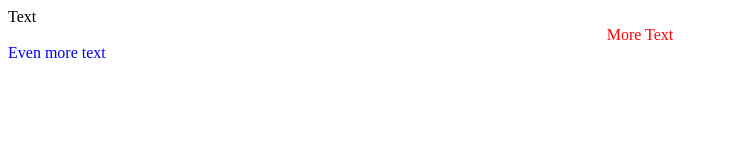
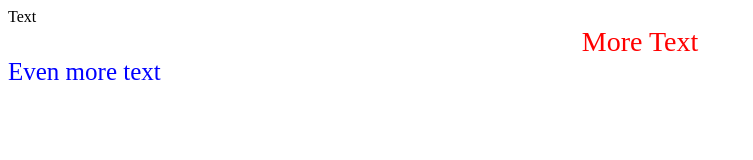
Before and after one commit to SubstanceX/unit10, a plain HTML site: page index.html in a window 1280 px wide. Shown: the whole page, without its empty margins (0-753 px from the left). Drawn offline with Linux system fonts and the light colour scheme.

Commit message:
re-edited this

```diff
--- a/index.html
+++ b/index.html
@@ -4,7 +4,7 @@
      <link rel="stylesheet" href="style.css" type="text/css" />
 </head>
      <body>
-        <div class="text">
+         <div class="text"></div>
             <div id="text1">Text</div>
             <div id="text2">More Text</div>
             <div id="text3">Even more text</div>
--- a/style.css
+++ b/style.css
@@ -1,10 +1,12 @@
-.text1{
+.text{
      background-color:yellow;
 }
  #text2{
      color:red;
      text-align:center;
+     font-size:28px;
  }
  #text3{
      color:blue;
+     font-size:25px;
  }
```
